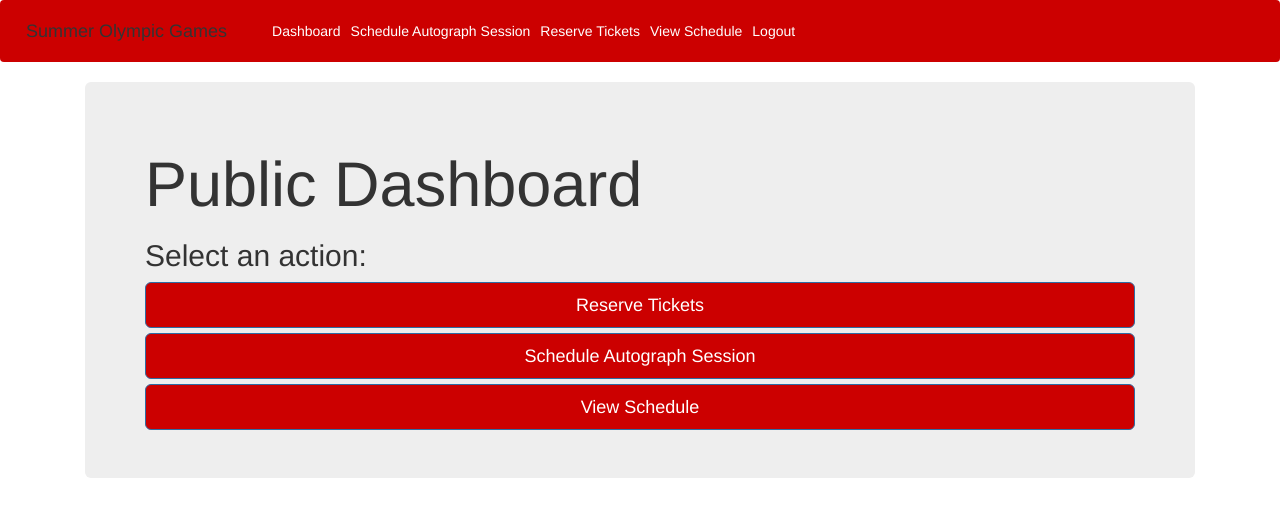
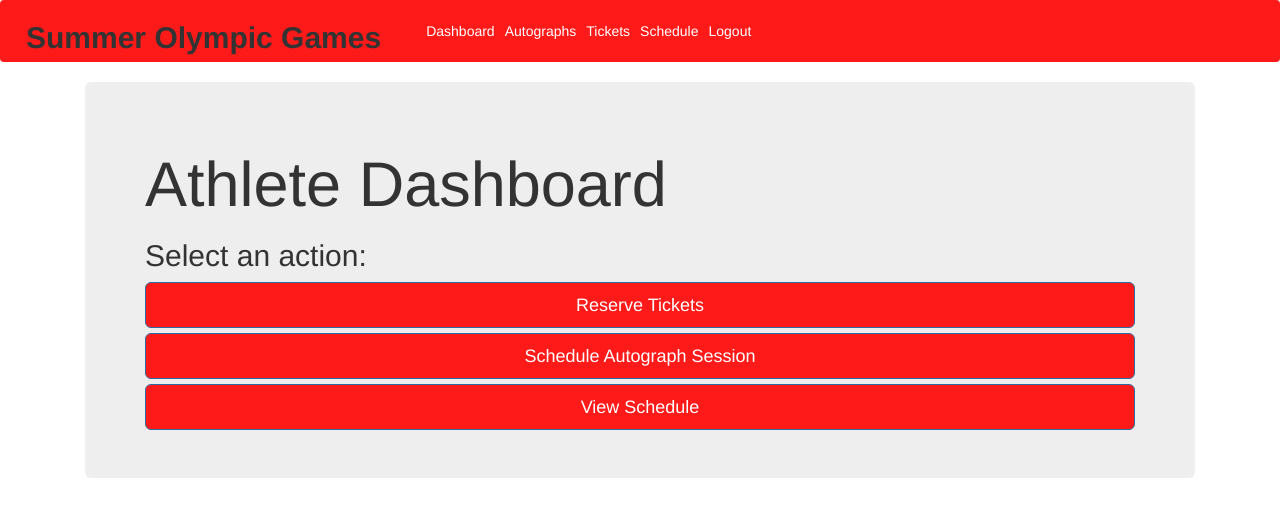
Before and after one commit to TKTrader/SOG2, a PHP site: page /AthleteInterface/athleteIndex.php in a window 1280 px wide. Shown: the top 517 px of the page. Run offline with PHP 8.4, Linux system fonts and the light colour scheme; some libraries are stand-ins or nearby versions.

Commit message:
update navbar-brand to bold

```diff
--- a/AthleteInterface/athleteIndex.php
+++ b/AthleteInterface/athleteIndex.php
@@ -6,19 +6,21 @@ require 'athleteHeader.php';
 1) Align Logout button all the way to the right?
 2) Assess what pages we need:  create/modify or combine into one?
 3) Why is navbar changing size outside of dashboard?
+7) unable to get navbar-brand centered properly or white (need to add to CSS I think)
 4) Fix font display of Title-->
 
-<nav class="navbar navbar-expand-lg navbar-dark" style="background-color: #cc0000;">
-  <a class="navbar-brand navbar-dark">Summer Olympic Games</a>
+<nav class="navbar navbar-expand-lg navbar-dark" style="background-color: #ff1a1a;">
+    <a class="navbar-brand navbar-dark"><span class="h2"><p class="font-weight-bold">Summer Olympic Games</p></span></a>
+  <!-- <a class="navbar-brand navbar-dark">Summer Olympic Games</a> -->
   <button class="navbar-toggler" type="button" data-toggle="collapse" data-target="#navbarNavAltMarkup" aria-controls="navbarNavAltMarkup" aria-expanded="false" aria-label="Toggle navigation">
     <span class="navbar-toggler-icon"></span>
   </button>
   <div class="collapse navbar-collapse" id="navbarNavAltMarkup">
     <div class="navbar-nav">
       <a class="nav-item nav-link active" href="employeeIndex.php">Dashboard<span class="sr-only">(current)</span></a>
-      <a class="nav-item nav-link active" href=".php">Schedule Autograph Session</a>
-      <a class="nav-item nav-link active" href=".php">Reserve Tickets</a>
-      <a class="nav-item nav-link active" href=".php">View Schedule</a>
+      <a class="nav-item nav-link active" href=".php">Autographs</a>
+      <a class="nav-item nav-link active" href=".php">Tickets</a>
+      <a class="nav-item nav-link active" href=".php">Schedule</a>
       <a class="nav-item nav-link active" href="logout.php"> Logout</a></li>
     </div>
   </div>
@@ -35,11 +37,11 @@ require 'athleteHeader.php';
 <body>
 <div class="container">
   <div class="jumbotron">
-    <h1>Public Dashboard</h1>
+    <h1>Athlete Dashboard</h1>
         <h2>Select an action:</h2>
-        <a class="btn btn-primary btn-lg btn-block" href="addAthletes.php" style="background-color: #cc0000;">Reserve Tickets</button>
-        <a class="btn btn-primary btn-lg btn-block" href="modifySchedule.php" style="background-color: #cc0000;">Schedule Autograph Session</button>
-        <a class="btn btn-primary btn-lg btn-block" href="modifySchedule.php" style="background-color: #cc0000;">View Schedule</button>
+        <a class="btn btn-primary btn-lg btn-block" href="addAthletes.php" style="background-color: #ff1a1a;">Reserve Tickets</button>
+        <a class="btn btn-primary btn-lg btn-block" href="modifySchedule.php" style="background-color: #ff1a1a;">Schedule Autograph Session</button>
+        <a class="btn btn-primary btn-lg btn-block" href="modifySchedule.php" style="background-color: #ff1a1a;">View Schedule</button>
     <!-- </div>
 </div> -->
 <!-- Above  div close is creating GUI issues, not sure why? -->
--- a/EmployeeInterface/employeeIndex.php
+++ b/EmployeeInterface/employeeIndex.php
@@ -8,10 +8,11 @@ require 'employeeHeader.php';
 3) Why is navbar changing size outside of dashboard?
 4) Fix font display of Title
 5) Links are suggested only
-6) color is suggested only-->
+6) need to change CSS file to get navbar-brand text to be white, also not centered properly
+6) color scheme suggested only-->
 
 <nav class="navbar navbar-expand-lg navbar-dark" style="background-color: #009900;">
-  <a class="navbar-brand navbar-dark">Summer Olympic Games</a>
+  <a class="navbar-brand navbar-dark"><span class="h2"><p class="font-weight-bold">Summer Olympic Games</p></span></a>
   <button class="navbar-toggler" type="button" data-toggle="collapse" data-target="#navbarNavAltMarkup" aria-controls="navbarNavAltMarkup" aria-expanded="false" aria-label="Toggle navigation">
     <span class="navbar-toggler-icon"></span>
   </button>
@@ -41,7 +42,6 @@ require 'employeeHeader.php';
         <h2>Select an action:</h2>
         <a class="btn btn-primary btn-lg btn-block" href="addAthletes.php" style="background-color: #009900;">Add Athlete</button>
         <a class="btn btn-primary btn-lg btn-block" href="modifySchedule.php" style="background-color: #009900;">Modify Schedule</button>
-          <!--NOTE:Add tickets link is broken-->
         <a class="btn btn-primary btn-lg btn-block" href="modifySchedule.php" style="background-color: #009900;">Add Tickets</button>
         <a class="btn btn-primary btn-lg btn-block" href="modifyTickets.php" style="background-color: #009900;">Modify Tickets</button>
     <!-- </div>
--- a/PublicInterface/publicIndex.php
+++ b/PublicInterface/publicIndex.php
@@ -6,12 +6,12 @@ require 'publicHeader.php';
 1) Align Logout button all the way to the right?
 2) Assess what pages we need:  create/modify or combine into one?
 3) Why is navbar changing size outside of dashboard?
-4) Fix font display of Title
 5) Links are suggested only
+7) unable to get navbar-brand centered properly or white (need to add to CSS I think)
 6) color is suggested only-->
 
 <nav class="navbar navbar-expand-lg navbar-dark" style="background-color: #005ce6;">
-  <a class="navbar-brand navbar-dark">Summer Olympic Games</a>
+<a class="navbar-brand navbar-dark"><span class="h2"><p class="font-weight-bold">Summer Olympic Games</p></span></a>
   <button class="navbar-toggler" type="button" data-toggle="collapse" data-target="#navbarNavAltMarkup" aria-controls="navbarNavAltMarkup" aria-expanded="false" aria-label="Toggle navigation">
     <span class="navbar-toggler-icon"></span>
   </button>
```
